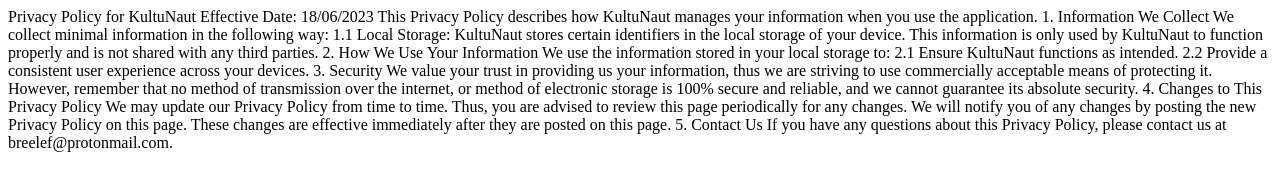
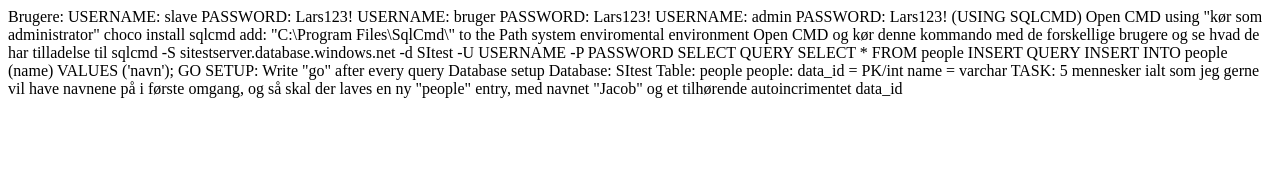
Before and after one commit to Breelef/Breelef.github.io, a plain HTML site: page index.html in a window 1280 px wide. Drawn offline with Linux system fonts and the light colour scheme.

Commit message:
Update index.html

```diff
--- a/index.html
+++ b/index.html
@@ -3,39 +3,47 @@
 <head>
     <meta charset="UTF-8">
     <meta name="viewport" content="width=device-width, initial-scale=1.0">
-    <title>Privacy Policy KultuNaut</title>
+    <title>Granular Access</title>
 </head>
 <body>
 
-Privacy Policy for KultuNaut
+Brugere:
 
-Effective Date: 18/06/2023
+USERNAME: slave PASSWORD: Lars123!
+USERNAME: bruger PASSWORD: Lars123!
+USERNAME: admin PASSWORD: Lars123!
 
-This Privacy Policy describes how KultuNaut manages your information when you use the application.
+(USING SQLCMD)
+Open CMD using "kør som administrator"
+choco install sqlcmd
 
-1. Information We Collect
+add: "C:\Program Files\SqlCmd\" to the Path system enviromental environment
 
-We collect minimal information in the following way:
+Open CMD og kør denne kommando med de forskellige brugere og se hvad de har tilladelse til
+sqlcmd -S sitestserver.database.windows.net -d SItest -U USERNAME -P PASSWORD
 
-1.1 Local Storage: KultuNaut stores certain identifiers in the local storage of your device. This information is only used by KultuNaut to function properly and is not shared with any third parties.
+SELECT QUERY
+SELECT * FROM people
 
-2. How We Use Your Information
+INSERT QUERY
+INSERT INTO people (name) VALUES ('navn');
 
-We use the information stored in your local storage to:
+GO SETUP:
+Write "go" after every query
 
-2.1 Ensure KultuNaut functions as intended.
-2.2 Provide a consistent user experience across your devices.
+Database setup
 
-3. Security
+Database:
+SItest
 
-We value your trust in providing us your information, thus we are striving to use commercially acceptable means of protecting it. However, remember that no method of transmission over the internet, or method of electronic storage is 100% secure and reliable, and we cannot guarantee its absolute security.
+Table:
+people
 
-4. Changes to This Privacy Policy
+people:
+data_id = PK/int
+name = varchar
 
-We may update our Privacy Policy from time to time. Thus, you are advised to review this page periodically for any changes. We will notify you of any changes by posting the new Privacy Policy on this page. These changes are effective immediately after they are posted on this page.
-
-5. Contact Us
-
-If you have any questions about this Privacy Policy, please contact us at breelef@protonmail.com.
+TASK:
+5 mennesker ialt som jeg gerne vil have navnene på i første omgang, og så skal der laves en ny "people" entry, med navnet "Jacob" og et tilhørende autoincrimentet data_id
 </body>
 </html>
```
